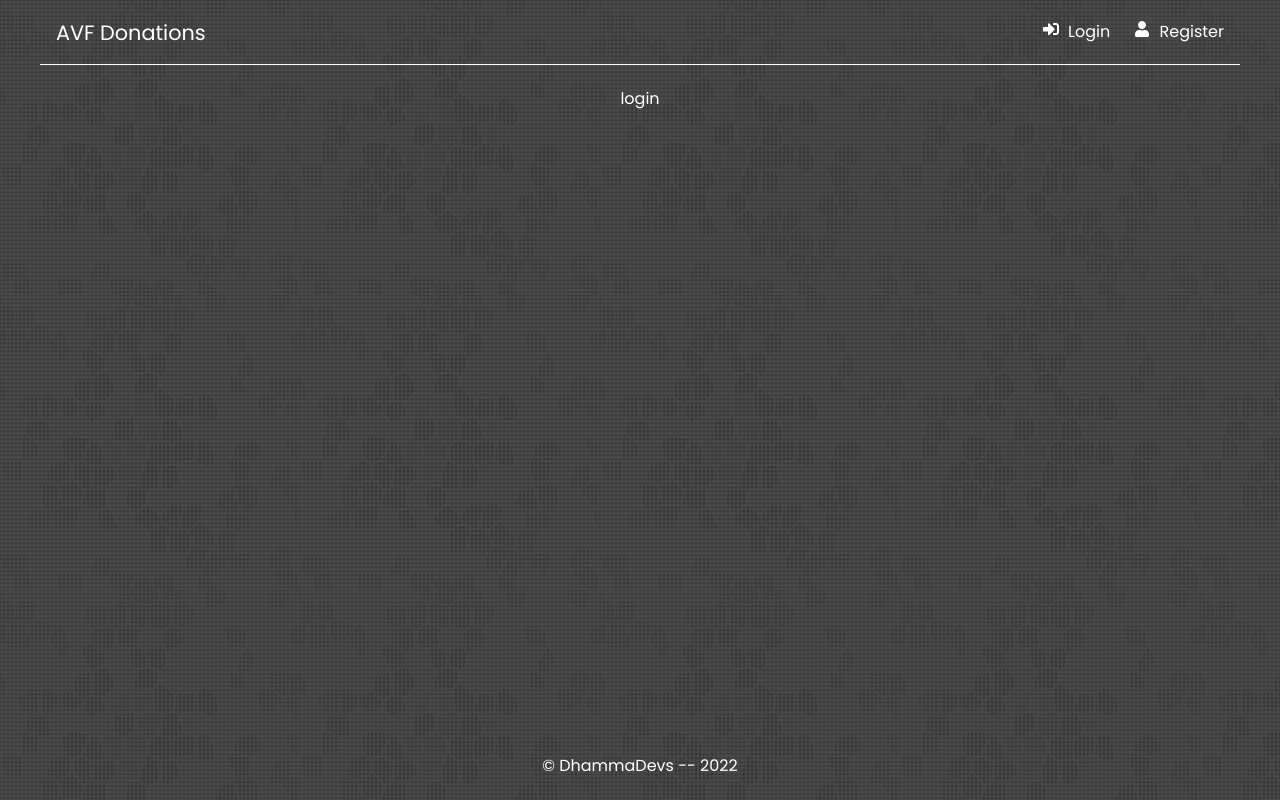
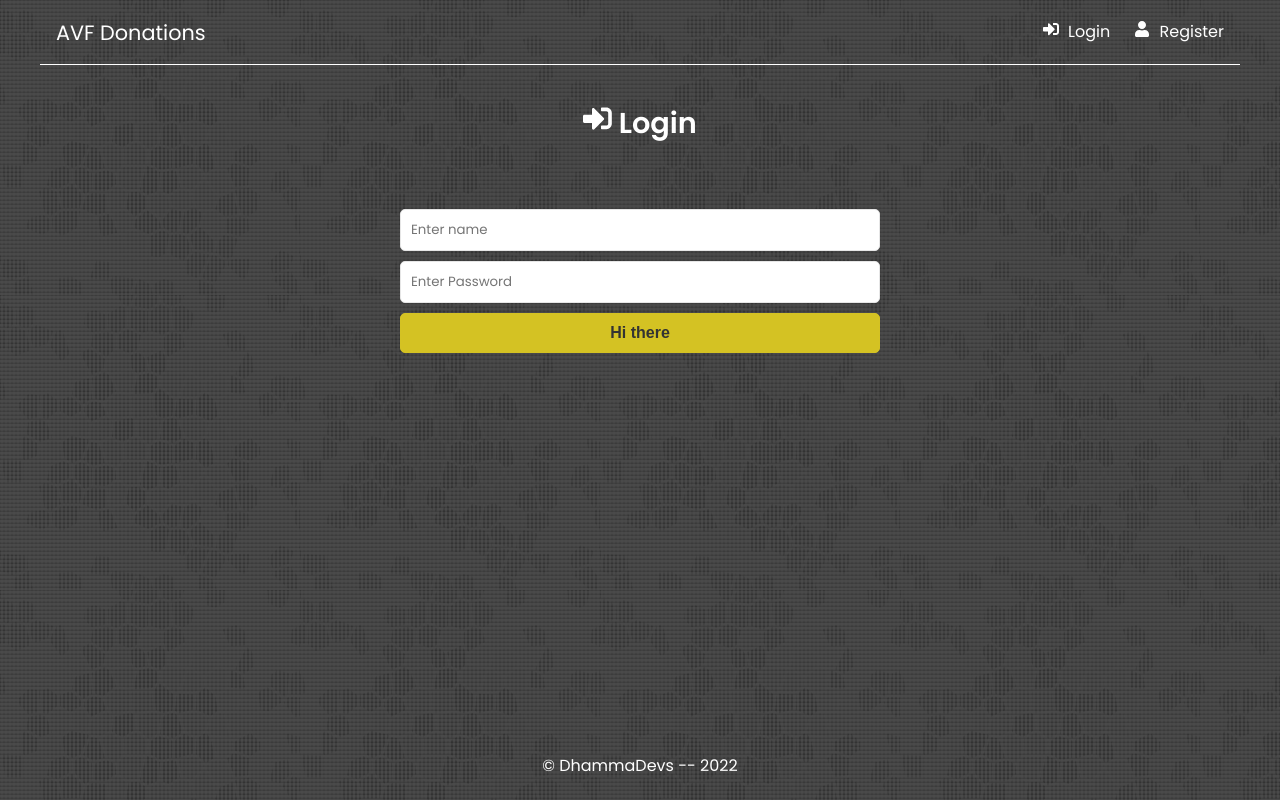
Before and after one commit to RobbieProkop/vipassana-receipts, a React (Create React App) app in the folder frontend/: page /login in a window 1280 px wide. Built offline with nearby package versions, Linux system fonts and the light colour scheme.

Commit message:
create login page

```diff
--- a/frontend/src/pages/Login.jsx
+++ b/frontend/src/pages/Login.jsx
@@ -1,4 +1,64 @@
-const login = () => {
-  return <div>login</div>;
+import { useState, useEffect } from "react";
+import { FaSignInAlt } from "react-icons/fa";
+
+const Login = () => {
+  const [formData, setFormData] = useState({
+    username: "",
+    password: "",
+  });
+
+  const { username, email, password, password2 } = formData;
+
+  const onChange = (e) => {
+    setFormData((prevState) => ({
+      ...prevState,
+      [e.target.name]: e.target.value,
+    }));
+  };
+
+  const onSubmit = (e) => {
+    e.preventDefault();
+  };
+
+  return (
+    <>
+      <section className="heading">
+        <h1>
+          <FaSignInAlt /> Login
+        </h1>
+      </section>
+      <section className="form">
+        <form onSubmit={onSubmit}>
+          <div className="form-group">
+            <input
+              type="text"
+              className="form-control"
+              id="username"
+              name="username"
+              value={username}
+              placeholder="Enter name"
+              onChange={onChange}
+            />
+          </div>
+          <div className="form-group">
+            <input
+              type="text"
+              className="form-control"
+              id="password"
+              name="password"
+              value={password}
+              placeholder="Enter Password"
+              onChange={onChange}
+            />
+          </div>
+          <div className="form-group">
+            <button className="btn btn-block" type="submit">
+              Hi there
+            </button>
+          </div>
+        </form>
+      </section>
+    </>
+  );
 };
-export default login;
+export default Login;
--- a/frontend/src/pages/Register.jsx
+++ b/frontend/src/pages/Register.jsx
@@ -3,7 +3,7 @@ import { FaUser } from "react-icons/fa";
 
 const Register = () => {
   const [formData, setFormData] = useState({
-    name: "",
+    username: "",
     email: "",
     password: "",
     password2: "",
```
